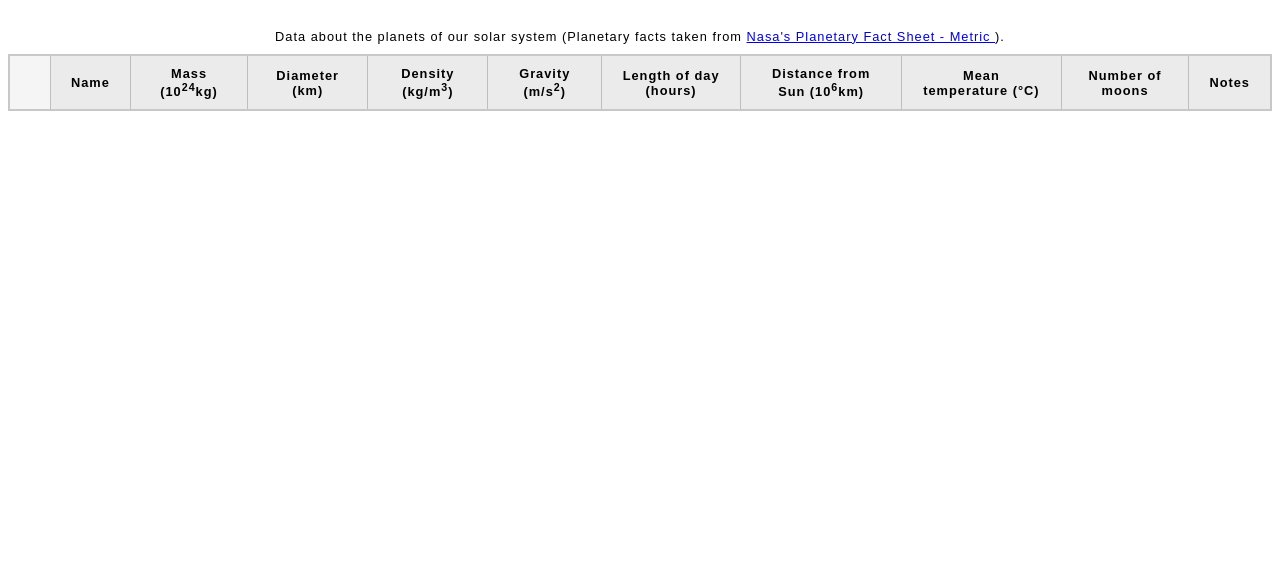
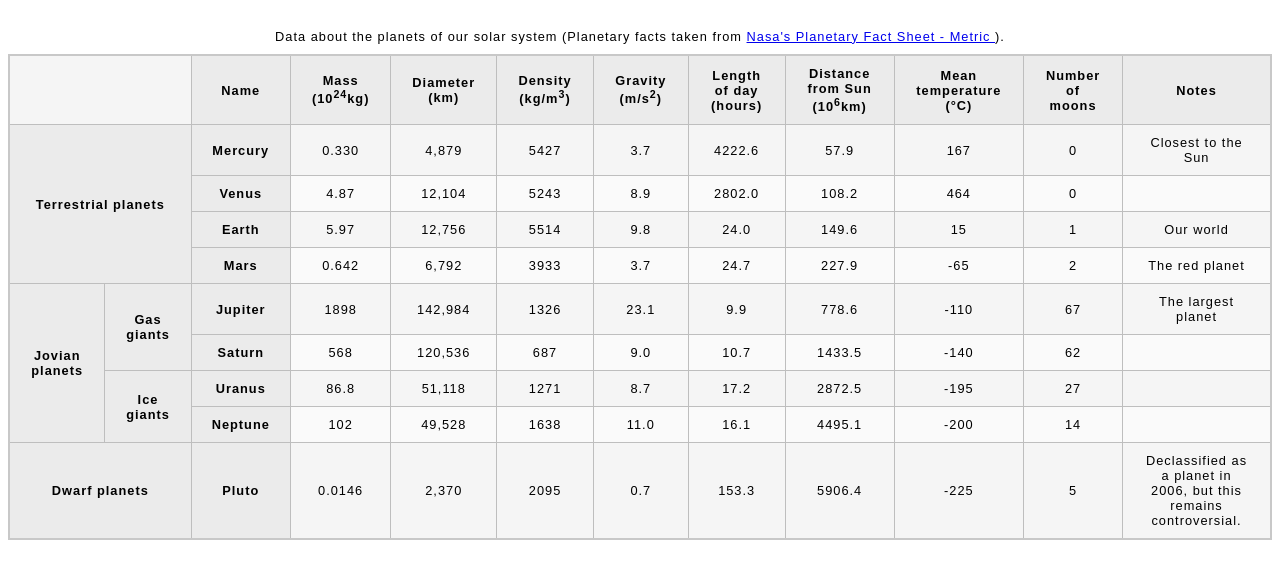
Before and after one commit to mubarakadebiyi1-sys/INFT1206_Assignent2_Part2, a plain HTML site: page Part2/index.html in a window 1280 px wide. Shown: the part 61-640 px from the top of the page. Drawn offline with Linux system fonts and the light colour scheme.

Commit message:
Add planet data and row group structure

```diff
--- a/Part2/index.html
+++ b/Part2/index.html
@@ -43,6 +43,131 @@
     </thead>
 
     <tbody>
+
+  <tr>
+    <th rowspan="4" colspan="2" scope="rowgroup">Terrestrial planets</th>
+    <th scope="row">Mercury</th>
+    <td>0.330</td>
+    <td>4,879</td>
+    <td>5427</td>
+    <td>3.7</td>
+    <td>4222.6</td>
+    <td>57.9</td>
+    <td>167</td>
+    <td>0</td>
+    <td>Closest to the Sun</td>
+  </tr>
+
+  <tr>
+    <th scope="row">Venus</th>
+    <td>4.87</td>
+    <td>12,104</td>
+    <td>5243</td>
+    <td>8.9</td>
+    <td>2802.0</td>
+    <td>108.2</td>
+    <td>464</td>
+    <td>0</td>
+    <td></td>
+  </tr>
+
+  <tr>
+    <th scope="row">Earth</th>
+    <td>5.97</td>
+    <td>12,756</td>
+    <td>5514</td>
+    <td>9.8</td>
+    <td>24.0</td>
+    <td>149.6</td>
+    <td>15</td>
+    <td>1</td>
+    <td>Our world</td>
+  </tr>
+
+  <tr>
+    <th scope="row">Mars</th>
+    <td>0.642</td>
+    <td>6,792</td>
+    <td>3933</td>
+    <td>3.7</td>
+    <td>24.7</td>
+    <td>227.9</td>
+    <td>-65</td>
+    <td>2</td>
+    <td>The red planet</td>
+  </tr>
+
+  <tr>
+    <th rowspan="4" scope="rowgroup">Jovian planets</th>
+    <th rowspan="2" scope="rowgroup">Gas giants</th>
+    <th scope="row">Jupiter</th>
+    <td>1898</td>
+    <td>142,984</td>
+    <td>1326</td>
+    <td>23.1</td>
+    <td>9.9</td>
+    <td>778.6</td>
+    <td>-110</td>
+    <td>67</td>
+    <td>The largest planet</td>
+  </tr>
+
+  <tr>
+    <th scope="row">Saturn</th>
+    <td>568</td>
+    <td>120,536</td>
+    <td>687</td>
+    <td>9.0</td>
+    <td>10.7</td>
+    <td>1433.5</td>
+    <td>-140</td>
+    <td>62</td>
+    <td></td>
+  </tr>
+
+  <tr>
+    <th rowspan="2" scope="rowgroup">Ice giants</th>
+    <th scope="row">Uranus</th>
+    <td>86.8</td>
+    <td>51,118</td>
+    <td>1271</td>
+    <td>8.7</td>
+    <td>17.2</td>
+    <td>2872.5</td>
+    <td>-195</td>
+    <td>27</td>
+    <td></td>
+  </tr>
+
+  <tr>
+    <th scope="row">Neptune</th>
+    <td>102</td>
+    <td>49,528</td>
+    <td>1638</td>
+    <td>11.0</td>
+    <td>16.1</td>
+    <td>4495.1</td>
+    <td>-200</td>
+    <td>14</td>
+    <td></td>
+  </tr>
+
+  <tr>
+    <th colspan="2" scope="rowgroup">Dwarf planets</th>
+    <th scope="row">Pluto</th>
+    <td>0.0146</td>
+    <td>2,370</td>
+    <td>2095</td>
+    <td>0.7</td>
+    <td>153.3</td>
+    <td>5906.4</td>
+    <td>-225</td>
+    <td>5</td>
+    <td>
+      Declassified as a planet in 2006, but this remains controversial.
+    </td>
+  </tr>
+
     </tbody>
 
   </table>
```
